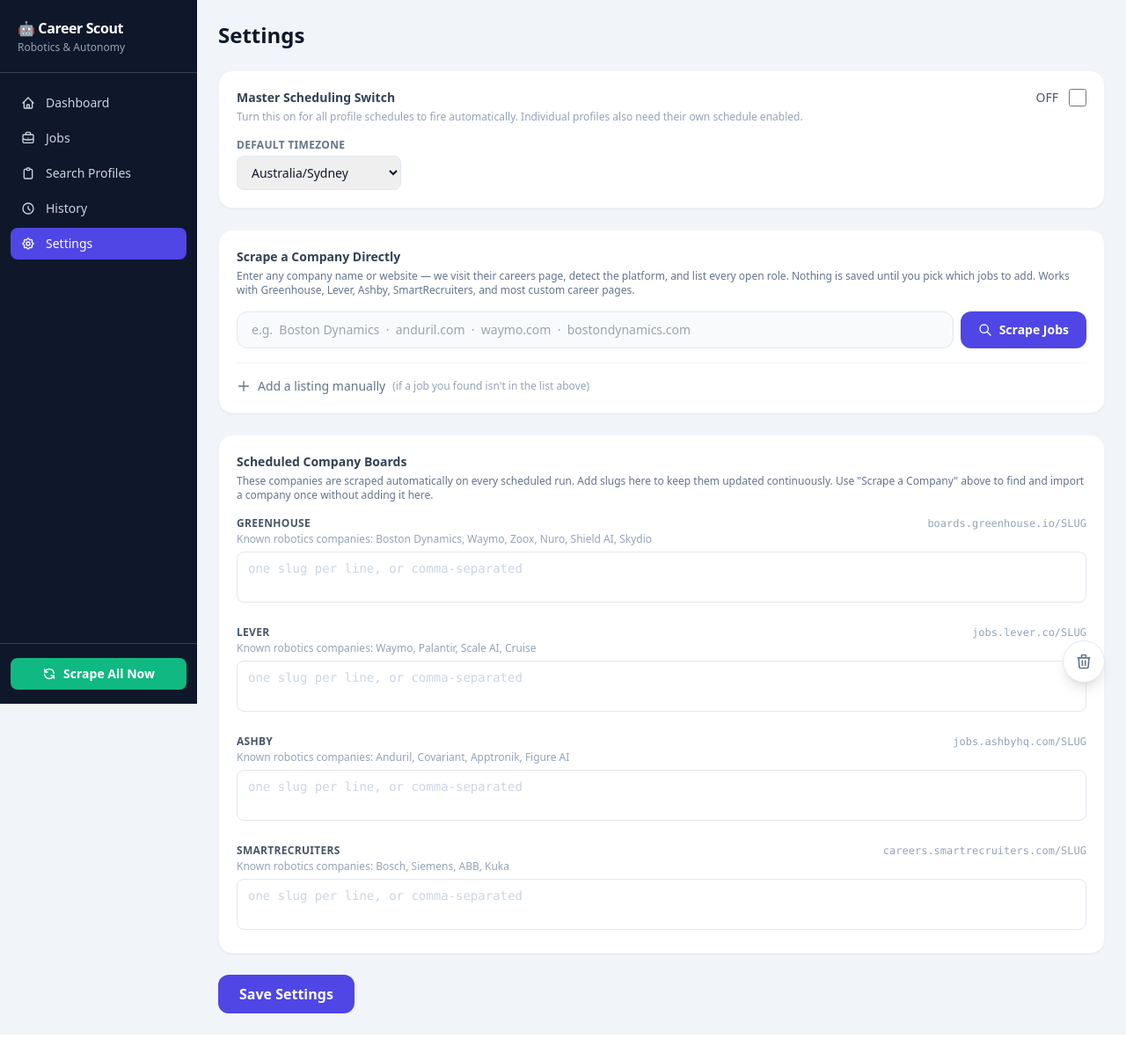
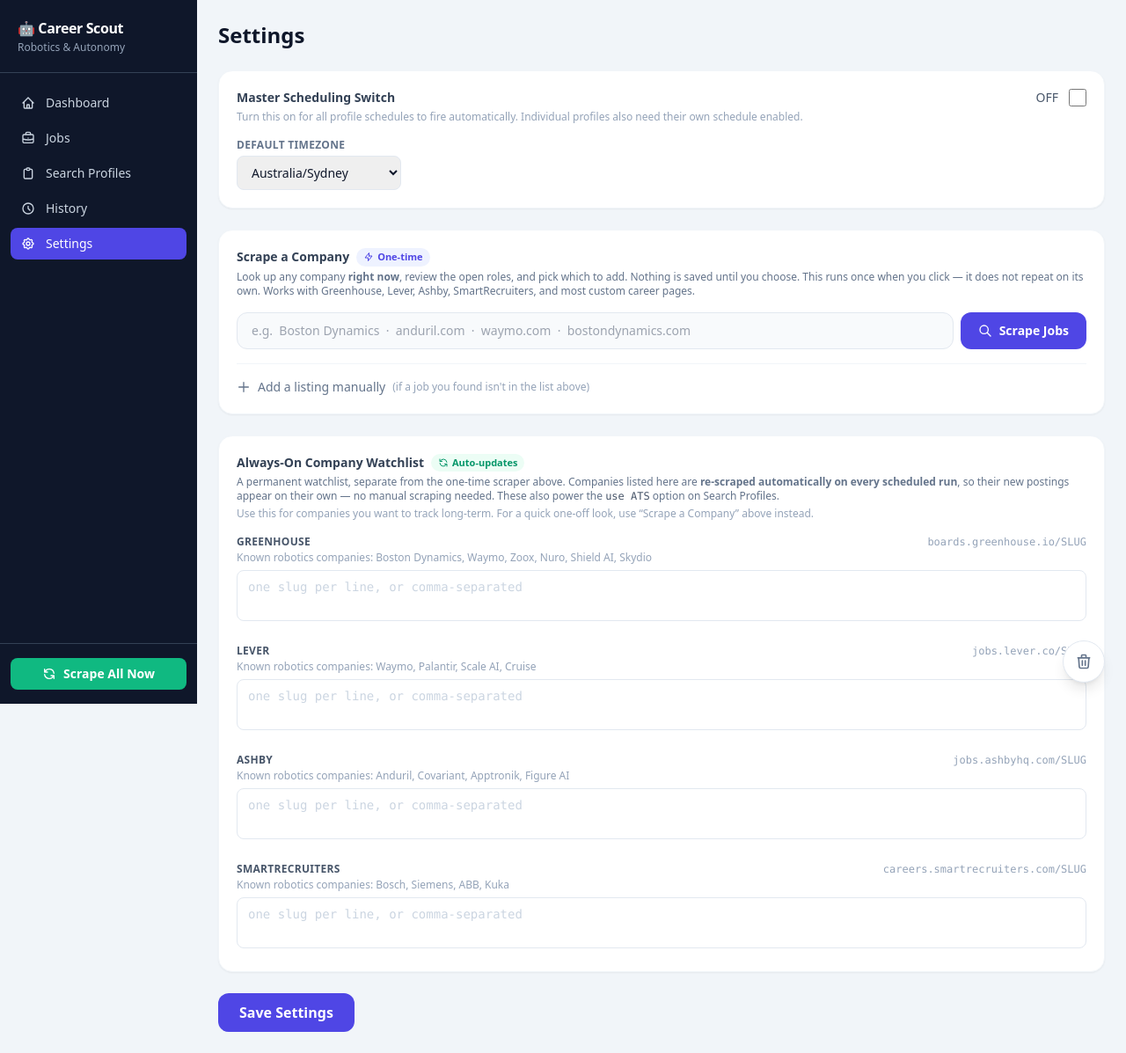
Before and after one commit to maninka123/career-scout, a FastAPI app: page /settings in a window 1280 px wide. Shown: the whole page at 88% size. Before the commit the page ends 1176 px from the top, so only its background shows below. Run offline with FastAPI, Linux system fonts and the light colour scheme; some libraries are stand-ins or nearby versions.

Commit message:
Clarify one-time scraper vs automatic ATS watchlist in Settings
The two company sections overlapped in reach (both hit the same ATS APIs), making
"Scheduled Company Boards" look redundant next to "Scrape a Company". Reframed so
the real difference — on-demand vs recurring — is obvious:

- "Scrape a Company" now carries a "One-time" badge and copy stressing it runs
  once when clicked and does not repeat
- "Scheduled Company Boards" renamed to "Always-On Company Watchlist" with an
  "Auto-updates" badge, explaining it re-scrapes automatically each scheduled run
  and feeds the use-ATS option on Search Profiles

Co-Authored-By: Claude Opus 4.8 <noreply@anthropic.com>

```diff
--- a/app/templates/settings.html
+++ b/app/templates/settings.html
@@ -123,9 +123,15 @@
       }
     }">
 
-    <div class="text-sm font-semibold text-slate-700 mb-1">Scrape a Company Directly</div>
+    <div class="flex items-center gap-2 mb-1">
+      <span class="text-sm font-semibold text-slate-700">Scrape a Company</span>
+      <span class="inline-flex items-center gap-1 text-[11px] font-semibold text-indigo-600 bg-indigo-50 px-2 py-0.5 rounded-full">
+        <svg class="w-3 h-3" fill="none" stroke="currentColor" viewBox="0 0 24 24"><path stroke-linecap="round" stroke-linejoin="round" stroke-width="2" d="M13 10V3L4 14h7v7l9-11h-7z"/></svg>
+        One-time
+      </span>
+    </div>
     <div class="text-xs text-slate-500 mb-4">
-      Enter any company name or website — we visit their careers page, detect the platform, and list every open role. Nothing is saved until you pick which jobs to add. Works with Greenhouse, Lever, Ashby, SmartRecruiters, and most custom career pages.
+      Look up any company <strong>right now</strong>, review the open roles, and pick which to add. Nothing is saved until you choose. This runs once when you click — it does not repeat on its own. Works with Greenhouse, Lever, Ashby, SmartRecruiters, and most custom career pages.
     </div>
 
     <!-- Input row -->
@@ -333,10 +339,18 @@
 
   <!-- Permanent ATS token lists (for scheduled scraping) -->
   <div class="bg-white rounded-2xl border border-slate-100 shadow-sm p-5">
-    <div class="text-sm font-semibold text-slate-700 mb-1">Scheduled Company Boards</div>
-    <div class="text-xs text-slate-500 mb-4">
-      These companies are scraped automatically on every scheduled run. Add slugs here to keep them updated continuously.
-      Use "Scrape a Company" above to find and import a company once without adding it here.
+    <div class="flex items-center gap-2 mb-1">
+      <span class="text-sm font-semibold text-slate-700">Always-On Company Watchlist</span>
+      <span class="inline-flex items-center gap-1 text-[11px] font-semibold text-emerald-600 bg-emerald-50 px-2 py-0.5 rounded-full">
+        <svg class="w-3 h-3" fill="none" stroke="currentColor" viewBox="0 0 24 24"><path stroke-linecap="round" stroke-linejoin="round" stroke-width="2" d="M4 4v5h.582m15.356 2A8.001 8.001 0 004.582 9m0 0H9m11 11v-5h-.581m0 0a8.003 8.003 0 01-15.357-2m15.357 2H15"/></svg>
+        Auto-updates
+      </span>
+    </div>
+    <div class="text-xs text-slate-500 mb-1">
+      A permanent watchlist, separate from the one-time scraper above. Companies listed here are <strong>re-scraped automatically on every scheduled run</strong>, so their new postings appear on their own — no manual scraping needed. These also power the <span class="font-mono text-slate-600">use ATS</span> option on Search Profiles.
+    </div>
+    <div class="text-xs text-slate-400 mb-4">
+      Use this for companies you want to track long-term. For a quick one-off look, use “Scrape a Company” above instead.
     </div>
     {% for provider, label, url_pattern, hint_companies, raw_val in [
       ('greenhouse', 'Greenhouse', 'boards.greenhouse.io/SLUG', 'Boston Dynamics, Waymo, Zoox, Nuro, Shield AI, Skydio', ats_greenhouse),
```
